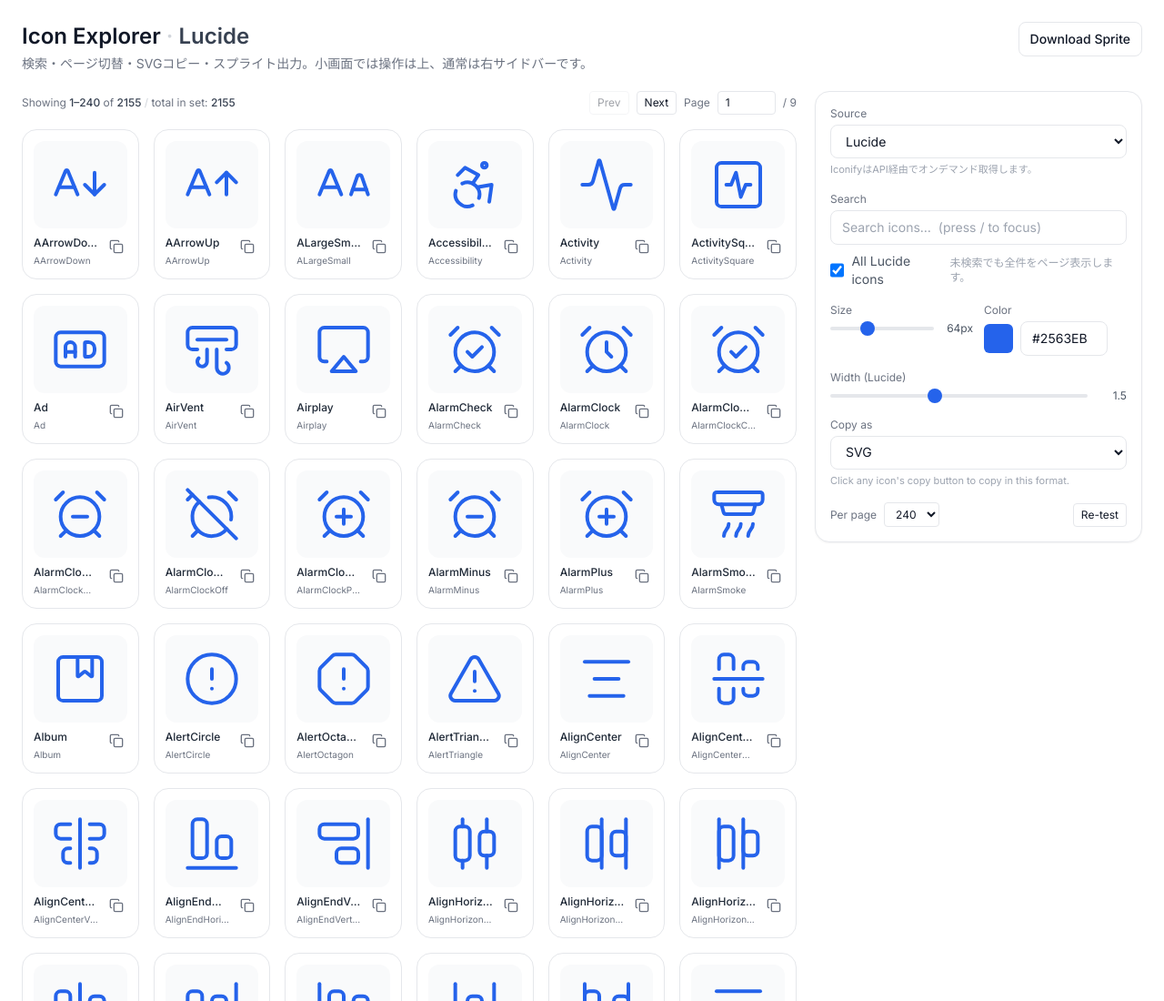
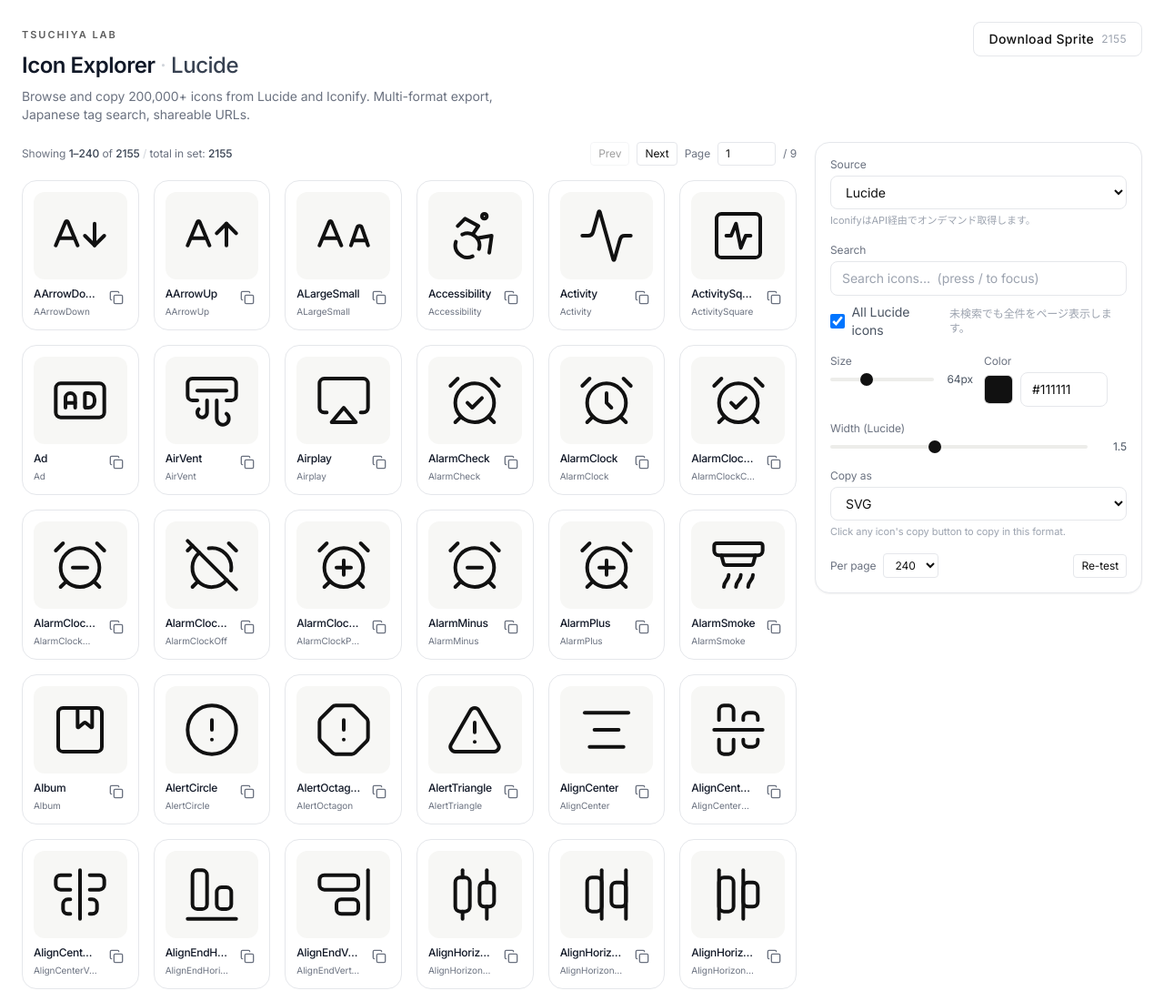
Before and after one commit to tsuchiyalab-com/icons, a website: page public/index.html in a window 1280 px wide. Shown: the top 1100 px of the page at 91% size. Drawn offline with nearby package versions, Linux system fonts and the light colour scheme.

Commit message:
Adopt CHANEL × Tsuchiya Lab palette and fix Download Sprite UX
Visual overhaul to match design.md (CHANEL editorial restraint + tech
precision) and tsuchiyalab.com brand:

- Default icon color: #2563EB (blue) → #111111 (black). Black-and-white
  first per design.md.
- Range slider thumbs: blue → fg-black, hover lifts to graphite-blue
  (#2E3B4A). Track lightened (#EDEDEA).
- All Tailwind blue-* classes removed (focus/hover/selected states):
  - search input focus: ring-blue → ring-gray-900 single-pixel
  - card hover icon-area: bg-blue-50 → bg-gray surface (#F7F7F5 → #EFEFEA)
  - h3 hover: text-blue-700 → text-black
  - copy btn hover: text-blue-600 → text-gray-900
  - sets modal Apply: bg-blue-600 → bg-gray-900 / hover:bg-black
  - sets modal selected row: bg-blue-50 → bg-gray-100
- Header: added "TSUCHIYA LAB" wordmark linking to tsuchiyalab.com,
  set as small-tracked-uppercase per editorial pattern.
- Description: replaced cluttered JP feature list with short English
  pitch covering all 4 v0.2 differentiators.
- Inter font now includes weight 700 for stronger display weight
  options.
- New CSS custom properties (--tl-*) define the palette in one place
  for future consistency.

Download Sprite UX:
- Button now shows the icon count alongside the label
  ("Download Sprite 1907") so users see what they're about to download
  before clicking.
- Click handler shows confirm() when the filtered set exceeds 500
  icons, asking the user to narrow with search first if they only
  need specific icons. Prevents accidental multi-MB downloads from
  the default unfiltered state.

Regenerated .github/preview.png and public/og-image.png with the new
monochrome design.

```diff
--- a/public/index.html
+++ b/public/index.html
@@ -20,35 +20,62 @@
   <link rel="canonical" href="https://icons.tsuchiyalab.com/" />
   <script src="https://cdn.tailwindcss.com"></script>
   <style>
-    @import url('https://fonts.googleapis.com/css2?family=Inter:wght@400;500;600&display=swap');
-    body { font-family: 'Inter', sans-serif; background: #ffffff; color: #111827; }
+    @import url('https://fonts.googleapis.com/css2?family=Inter:wght@400;500;600;700&display=swap');
+    /* CHANEL × Vercel palette — black-and-white first, with sparing graphite-blue accent.
+       Aligned with tsuchiyalab.com design.md (editorial restraint + tech precision). */
+    :root {
+      --tl-fg: #111111;
+      --tl-fg-soft: #5C5C5C;
+      --tl-line: rgba(17,17,17,0.10);
+      --tl-bg: #FFFFFF;
+      --tl-surface: #F7F7F5;
+      --tl-accent: #2E3B4A;        /* graphite-blue, used sparingly */
+      --tl-accent-soft: #A9B7C8;   /* silver-blue */
+    }
+    body {
+      font-family: 'Inter', -apple-system, "Helvetica Neue", sans-serif;
+      background: var(--tl-bg);
+      color: var(--tl-fg);
+      letter-spacing: -0.005em;
+    }
+    h1 { letter-spacing: -0.02em; }
     input[type=range]{ -webkit-appearance:none; background:transparent; }
-    input[type=range]::-webkit-slider-thumb{ -webkit-appearance:none; height:16px; width:16px; border-radius:9999px; background:#2563EB; cursor:pointer; margin-top:-6px; }
-    input[type=range]::-webkit-slider-runnable-track{ width:100%; height:4px; cursor:pointer; background:#E5E7EB; border-radius:9999px; }
-    input[type="color"]{ -webkit-appearance:none; border:none; width:32px; height:32px; border-radius:6px; padding:0; overflow:hidden; cursor:pointer; }
+    input[type=range]::-webkit-slider-thumb{ -webkit-appearance:none; height:14px; width:14px; border-radius:9999px; background:var(--tl-fg); cursor:pointer; margin-top:-5px; transition: background .2s; }
+    input[type=range]:hover::-webkit-slider-thumb{ background:var(--tl-accent); }
+    input[type=range]::-webkit-slider-runnable-track{ width:100%; height:4px; cursor:pointer; background:#EDEDEA; border-radius:9999px; }
+    input[type="color"]{ -webkit-appearance:none; border:1px solid var(--tl-line); width:32px; height:32px; border-radius:6px; padding:0; overflow:hidden; cursor:pointer; }
     input[type="color"]::-webkit-color-swatch-wrapper{ padding:0; }
     input[type="color"]::-webkit-color-swatch{ border:none; }
     .icon-preview svg { width: 100%; height: 100%; display:block; }
-    .pill { border: 1px solid #E5E7EB; background: #fff; border-radius: 9999px; padding: 0.125rem 0.5rem; font-size: 0.7rem; color: #6B7280; }
-    .modal-backdrop { background: rgba(17, 24, 39, 0.55); }
+    .pill { border: 1px solid var(--tl-line); background: var(--tl-bg); border-radius: 9999px; padding: 0.125rem 0.5rem; font-size: 0.7rem; color: var(--tl-fg-soft); letter-spacing: 0.04em; }
+    .modal-backdrop { background: rgba(17, 17, 17, 0.55); }
+    /* Subtle card lift on hover — shadow-as-border per design.md */
+    .icon-card-bg { background: var(--tl-surface); transition: background .25s ease; }
+    .group:hover .icon-card-bg { background: #EFEFEA; }
+    /* Editorial label tracking */
+    .label-track { letter-spacing: 0.08em; text-transform: uppercase; font-size: 11px; }
+    /* Brand wordmark in header */
+    .wordmark { letter-spacing: 0.18em; font-weight: 600; text-transform: uppercase; font-size: 11px; color: var(--tl-fg-soft); }
   </style>
 </head>
 <body class="p-4 sm:p-6">
   <div class="max-w-7xl mx-auto">
     <div class="flex items-start justify-between gap-3">
       <div class="min-w-0">
-        <h1 class="text-xl sm:text-2xl font-semibold text-gray-900 truncate">
-          Icon Explorer <span class="text-gray-300">·</span>
-          <span id="source-badge" class="text-gray-700">Lucide</span>
-          <span id="collection-badge" class="text-gray-500"></span>
+        <a href="https://tsuchiyalab.com" target="_blank" rel="noopener" class="wordmark hover:text-gray-900 transition-colors">TSUCHIYA LAB</a>
+        <h1 class="text-xl sm:text-2xl font-semibold text-gray-900 truncate mt-2">
+          Icon Explorer <span class="text-gray-300 font-normal">·</span>
+          <span id="source-badge" class="text-gray-700 font-medium">Lucide</span>
+          <span id="collection-badge" class="text-gray-400 font-normal"></span>
         </h1>
-        <p class="text-sm text-gray-500 mt-1">
-          検索・ページ切替・SVGコピー・スプライト出力。小画面では操作は上、通常は右サイドバーです。
+        <p class="text-sm text-gray-500 mt-2 max-w-xl">
+          Browse and copy 200,000+ icons from Lucide and Iconify. Multi-format export, Japanese tag search, shareable URLs.
         </p>
         <p id="status-line" class="text-xs text-gray-500 mt-2 hidden"></p>
       </div>
-      <button id="download-all-btn" class="shrink-0 px-3 py-2 rounded-lg border border-gray-200 bg-white hover:bg-gray-50 text-sm font-medium disabled:opacity-40 disabled:cursor-not-allowed">
-        Download Sprite
+      <button id="download-all-btn" class="shrink-0 inline-flex items-center gap-2 px-4 py-2 rounded-lg border border-gray-200 bg-white hover:border-gray-900 text-sm font-medium tracking-wide disabled:opacity-40 disabled:cursor-not-allowed transition-colors">
+        <span class="dl-label">Download Sprite</span>
+        <span class="dl-count text-xs text-gray-400 font-normal"></span>
       </button>
     </div>
 
@@ -134,7 +161,7 @@
 
             <div>
               <label class="block text-xs text-gray-500 mb-1">Search</label>
-              <input type="text" id="search-input" placeholder="Search icons…  (press / to focus)" class="w-full px-3 py-2 border border-gray-200 rounded-lg focus:outline-none focus:ring-2 focus:ring-blue-100 focus:border-blue-400 text-sm" />
+              <input type="text" id="search-input" placeholder="Search icons…  (press / to focus)" class="w-full px-3 py-2 border border-gray-200 rounded-lg focus:outline-none focus:ring-1 focus:ring-gray-900 focus:border-gray-900 text-sm transition-shadow" />
               <div class="mt-2 flex items-center gap-2" id="lucide-all-toggle-row">
                 <input type="checkbox" id="all-icons-toggle" class="h-4 w-4 rounded border-gray-300" checked />
                 <label for="all-icons-toggle" class="text-sm text-gray-600">All Lucide icons</label>
@@ -154,8 +181,8 @@
               <div>
                 <label class="block text-xs text-gray-500 mb-1">Color</label>
                 <div class="flex items-center gap-2">
-                  <input type="color" id="color-picker" value="#2563EB" />
-                  <input type="text" id="color-text" value="#2563EB" class="w-24 px-3 py-2 border border-gray-200 rounded-lg text-sm uppercase" />
+                  <input type="color" id="color-picker" value="#111111" />
+                  <input type="text" id="color-text" value="#111111" class="w-24 px-3 py-2 border border-gray-200 rounded-lg text-sm uppercase" />
                 </div>
                 <p id="color-note" class="mt-1 text-[11px] text-gray-400 hidden">
                   ※ Iconifyは単色アイコンのみ色反映（currentColor置換）。
@@ -255,7 +282,7 @@
         <div class="text-[11px] text-gray-500">
           選択したprefixを右サイドバーに反映します。
         </div>
-        <button id="apply-set-btn" class="px-3 py-2 rounded-lg bg-blue-600 text-white text-sm font-medium disabled:opacity-40 disabled:cursor-not-allowed" disabled>
+        <button id="apply-set-btn" class="px-4 py-2 rounded-lg bg-gray-900 text-white text-sm font-medium tracking-wide hover:bg-black disabled:opacity-40 disabled:cursor-not-allowed transition-colors" disabled>
           Apply
         </button>
       </div>
@@ -583,7 +610,7 @@
     const state = {
       source: "lucide",
       search: "",
-      color: "#2563EB",
+      color: "#111111",
       width: 1.5,
       size: 64,
       useAllLucide: true,
@@ -611,7 +638,7 @@
       if (urlSyncSuspended) return;
       const p = new URLSearchParams();
       if (state.search) p.set("q", state.search);
-      if (state.color && state.color !== "#2563EB") p.set("c", state.color.replace(/^#/, ""));
+      if (state.color && state.color !== "#111111") p.set("c", state.color.replace(/^#/, ""));
       if (state.size !== 64) p.set("s", String(state.size));
       if (Math.abs(state.width - 1.5) > 1e-3) p.set("w", state.width.toFixed(1));
       if (state.source !== "lucide") p.set("src", state.source);
@@ -906,6 +933,19 @@
       } else {
         downloadAllBtn.disabled = (filtered.length === 0);
       }
+      // Update download button label so users see what they're about to download.
+      const dlCount = filtered.length;
+      const dlLabel = downloadAllBtn.querySelector(".dl-label");
+      const dlCountEl = downloadAllBtn.querySelector(".dl-count");
+      if (dlLabel && dlCountEl) {
+        if (dlCount === 0) {
+          dlCountEl.textContent = "";
+          dlLabel.textContent = "Download Sprite";
+        } else {
+          dlCountEl.textContent = String(dlCount);
+          dlLabel.textContent = "Download Sprite";
+        }
+      }
 
       const pageItems = filtered.slice(startIndex, endIndex);
 
@@ -921,18 +961,18 @@
         const displayName = (state.source === "lucide") ? item.name : item.name;
 
         card.innerHTML = `
-          <div class="flex justify-center items-center bg-gray-50 rounded-xl group-hover:bg-blue-50 transition-colors" style="height: 96px;">
+          <div class="icon-card-bg flex justify-center items-center rounded-xl" style="height: 96px;">
             <div class="icon-preview" data-id="${escapeAttr(item.id)}" data-name="${escapeAttr(item.name)}" data-kind="${escapeAttr(item.kind || 'icon')}" style="width:${state.size}px; height:${state.size}px;"></div>
           </div>
           <div class="mt-2 flex items-start justify-between gap-2">
             <div class="min-w-0 space-y-1">
               <div class="flex items-center gap-2 min-w-0">
-                <h3 class="font-medium text-xs text-gray-800 group-hover:text-blue-700 truncate" title="${escapeAttr(title)}">${escapeAttr(displayName)}</h3>
+                <h3 class="font-medium text-xs text-gray-900 group-hover:text-black truncate tracking-tight" title="${escapeAttr(title)}">${escapeAttr(displayName)}</h3>
                 ${kindPill(item.kind)}
               </div>
               <p class="text-[10px] text-gray-500 truncate" title="${escapeAttr(item.id)}">${escapeAttr(item.id)}</p>
             </div>
-            <button class="copy-btn shrink-0 p-1 rounded-lg hover:bg-gray-100 text-gray-500 hover:text-blue-600 transition-colors" title="Copy SVG">
+            <button class="copy-btn shrink-0 p-1 rounded-lg hover:bg-gray-100 text-gray-500 hover:text-gray-900 transition-colors" title="Copy in selected format">
               <i data-lucide="copy" class="w-4 h-4"></i>
             </button>
           </div>
@@ -1094,8 +1134,8 @@
           selectedSetPrefix = prefix;
           applySetBtn.disabled = false;
           // highlight selection
-          Array.from(setsList.children).forEach((c) => c.classList.remove("bg-blue-50"));
-          row.classList.add("bg-blue-50");
+          Array.from(setsList.children).forEach((c) => c.classList.remove("bg-gray-100"));
+          row.classList.add("bg-gray-100");
         });
         setsList.appendChild(row);
       });
@@ -1275,6 +1315,20 @@
       const filtered = filterList(base);
       if (filtered.length === 0) return;
 
+      // Guard against accidental "download everything" clicks. Large sprites
+      // (1907 Lucide icons or full Iconify sets) produce multi-MB SVG files
+      // that are rarely useful in full. Confirm intent above 500 icons.
+      const LARGE_THRESHOLD = 500;
+      if (filtered.length > LARGE_THRESHOLD) {
+        const human = filtered.length.toLocaleString();
+        const ok = window.confirm(
+          `Download a sprite with ${human} icons?\n\n` +
+          `This will be a large SVG file. ` +
+          `Use the search box to narrow the set first if you only need specific icons.`
+        );
+        if (!ok) return;
+      }
+
       if (state.source === "lucide") {
         const url = state.spriteUrl || URL.createObjectURL(new Blob([buildLucideSpriteString(filtered.map((x) => x.id))], { type: "image/svg+xml;charset=utf-8" }));
         const a = document.createElement("a");
```
Also changed, not shown: .github/preview.png, public/og-image.png.
